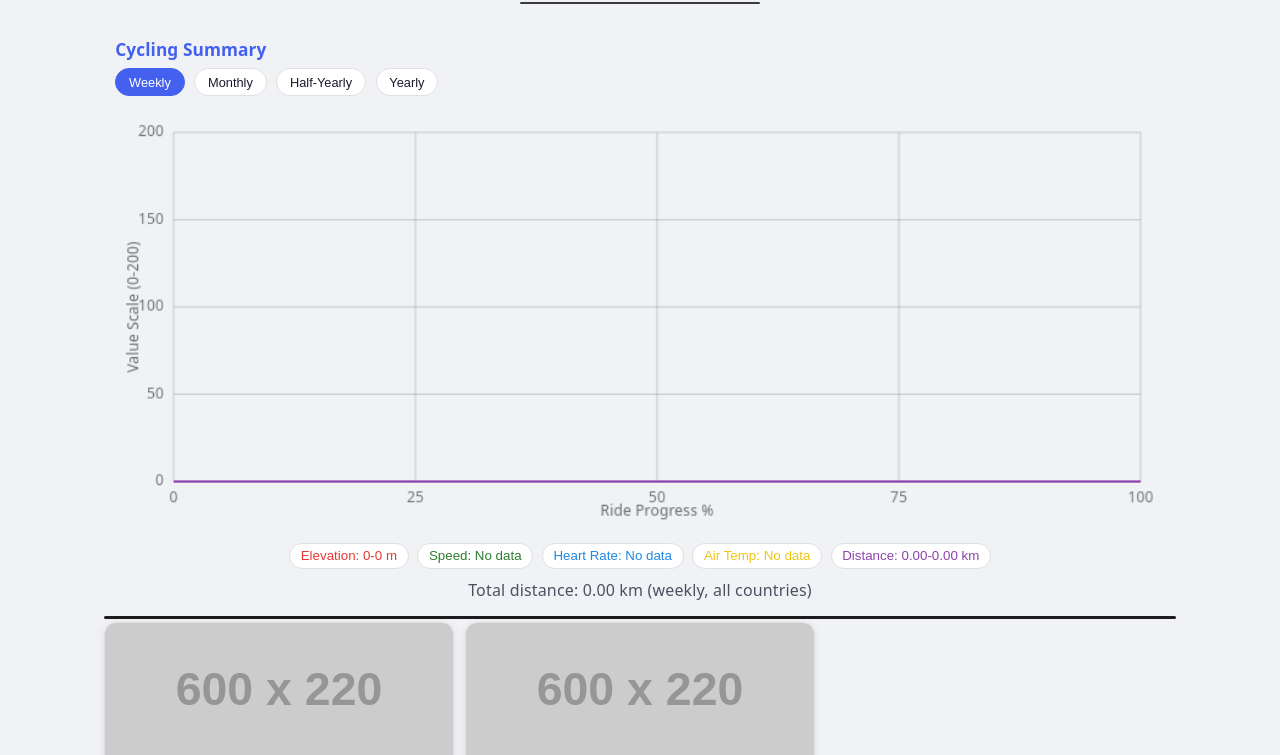
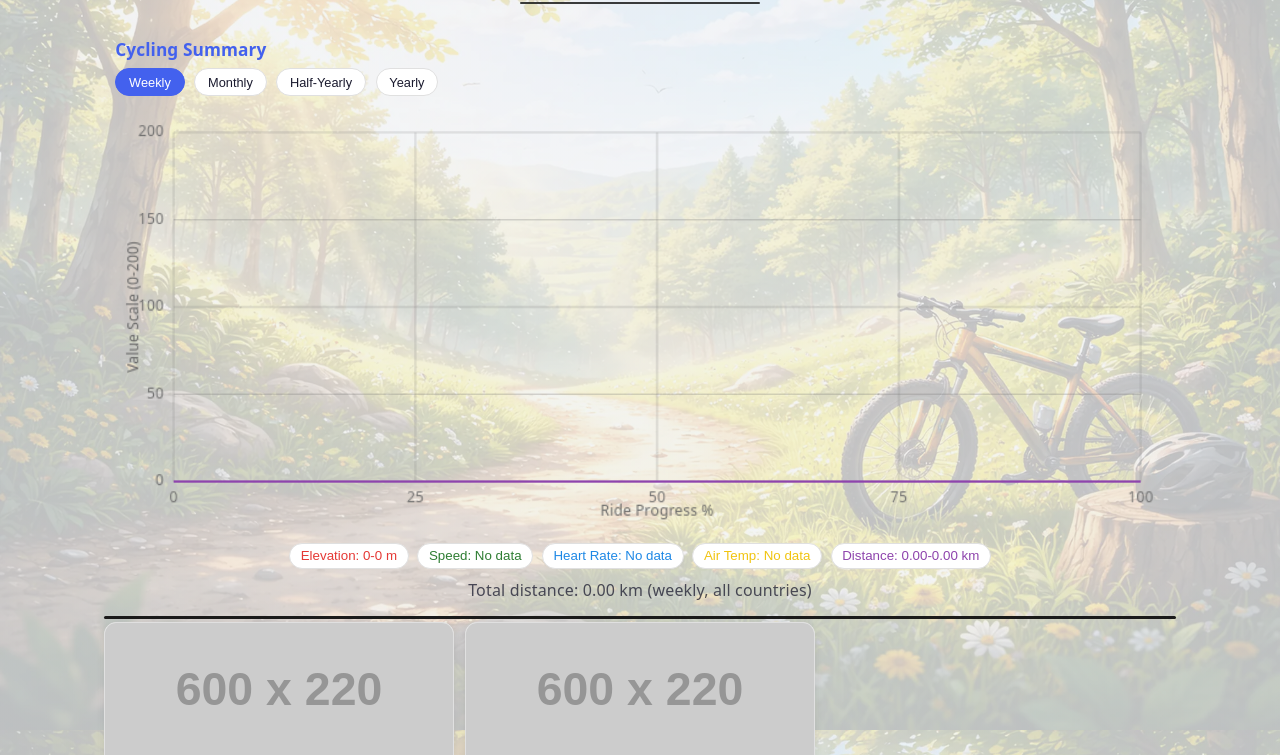
Before and after one commit to bacanijesse/essejintv, a plain HTML site: page index.html in a window 1280 px wide. Shown: the part 123-878 px from the top of the page. Drawn offline with nearby package versions, Linux system fonts and the light colour scheme; no server answers; placeholder pictures from the web are drawn by us.

Commit message:
Fix parallax background image path

```diff
--- a/assets/css/styles.css
+++ b/assets/css/styles.css
@@ -8,7 +8,7 @@
   --section-line: #111111;
   --header-chip-bg: rgba(255, 255, 255, 0.72);
   --header-divider: rgba(17, 17, 17, 0.9);
-  --parallax-image: url("assets/images/bg.webp");
+  --parallax-image: url("../images/bg.webp");
   --bg-overlay: rgba(240, 242, 245, 0.78);
 }
 
```
